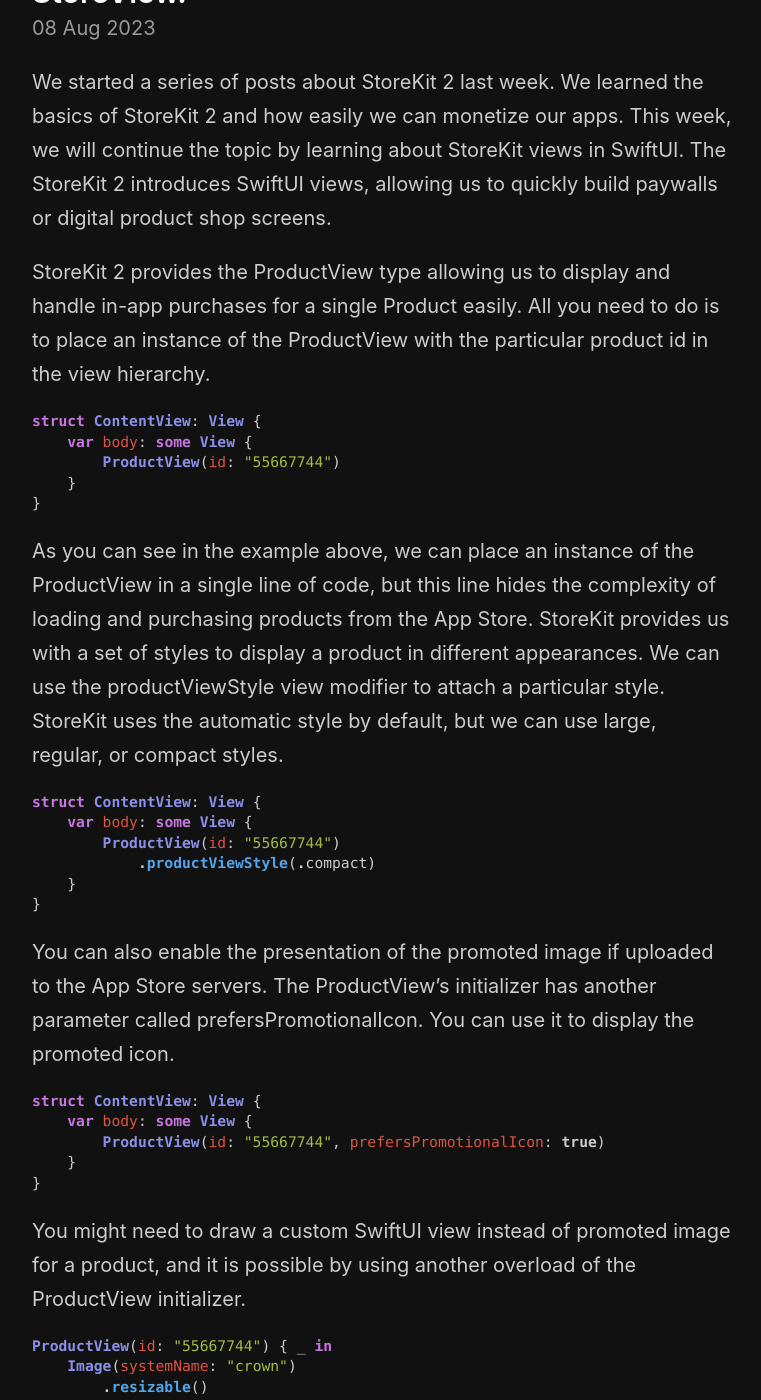
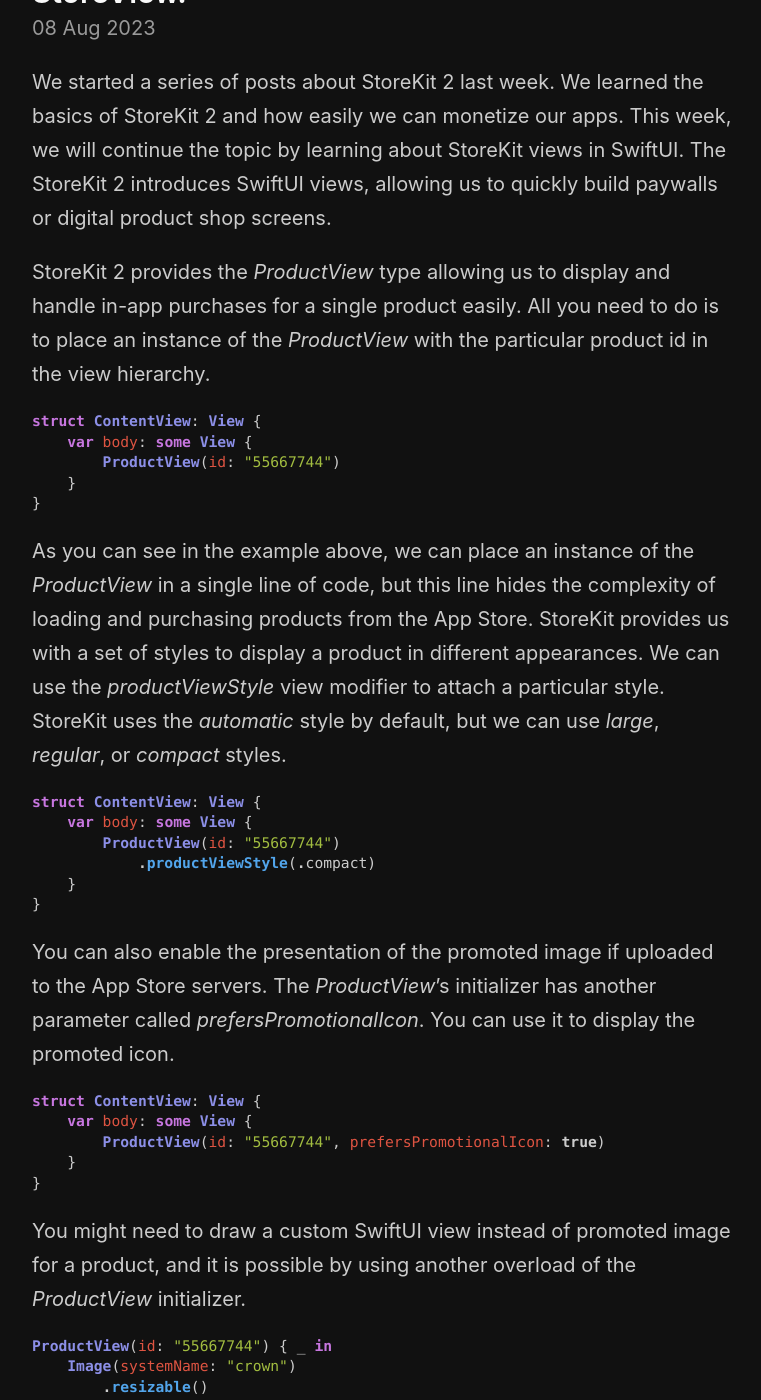
Before and after one commit to mecid/mecid.github.io, a Jekyll site: the page built from _posts/2023-08-08-mastering-storekit2-productview-in-swiftui.md, in a window 1280 px wide and 1400 px high, scrolled down 248 px. Shown: the whole window, without its empty margins (258-1019 px from the left). Built offline with Jekyll 4.4.1, drawn with Linux system fonts in a browser that asks for light colours; some of the changed text lies outside the part shown.

Commit message:
store view post formatted

````diff
--- a/_posts/2023-08-08-mastering-storekit2-productview-in-swiftui.md
+++ b/_posts/2023-08-08-mastering-storekit2-productview-in-swiftui.md
@@ -5,7 +5,7 @@
 
 We started a series of posts about StoreKit 2 last week. We learned the basics of StoreKit 2 and how easily we can monetize our apps. This week, we will continue the topic by learning about StoreKit views in SwiftUI. The StoreKit 2 introduces SwiftUI views, allowing us to quickly build paywalls or digital product shop screens.
 
-StoreKit 2 provides the ProductView type allowing us to display and handle in-app purchases for a single Product easily. All you need to do is to place an instance of the ProductView with the particular product id in the view hierarchy.
+StoreKit 2 provides the *ProductView* type allowing us to display and handle in-app purchases for a single product easily. All you need to do is to place an instance of the *ProductView* with the particular product id in the view hierarchy.
 
 ```swift
 struct ContentView: View {
@@ -15,7 +15,7 @@
 }
 ```
 
-As you can see in the example above, we can place an instance of the ProductView in a single line of code, but this line hides the complexity of loading and purchasing products from the App Store. StoreKit provides us with a set of styles to display a product in different appearances. We can use the productViewStyle view modifier to attach a particular style. StoreKit uses the automatic style by default, but we can use large, regular, or compact styles.
+As you can see in the example above, we can place an instance of the *ProductView* in a single line of code, but this line hides the complexity of loading and purchasing products from the App Store. StoreKit provides us with a set of styles to display a product in different appearances. We can use the *productViewStyle* view modifier to attach a particular style. StoreKit uses the *automatic* style by default, but we can use *large*, *regular*, or *compact* styles.
 
 ```swift
 struct ContentView: View {
@@ -26,7 +26,7 @@
 }
 ```
 
-You can also enable the presentation of the promoted image if uploaded to the App Store servers. The ProductView's initializer has another parameter called prefersPromotionalIcon. You can use it to display the promoted icon.
+You can also enable the presentation of the promoted image if uploaded to the App Store servers. The *ProductView*'s initializer has another parameter called *prefersPromotionalIcon*. You can use it to display the promoted icon.
 
 ```swift
 struct ContentView: View {
@@ -36,7 +36,7 @@
 }
 ```
 
-You might need to draw a custom SwiftUI view instead of promoted image for a product, and it is possible by using another overload of the ProductView initializer.
+You might need to draw a custom SwiftUI view instead of promoted image for a product, and it is possible by using another overload of the *ProductView* initializer.
 
 ```swift
 ProductView(id: "55667744") { _ in
@@ -51,7 +51,7 @@
 
 As you can see in the example above, you can handle different loading states of promotional image and replace it with your own SwiftUI view if needed.
 
-Another option is to build a completely custom product presentation by introducing a custom type of style. In this case, we must create a type conforming to the ProductViewStyle protocol.
+Another option is to build a completely custom product presentation by introducing a custom type of style. In this case, we must create a type conforming to the *ProductViewStyle* protocol.
 
 ```swift
 struct CustomProductStyle: ProductViewStyle {
@@ -84,7 +84,7 @@
 }
 ```
 
-As you can see in the example above, we define the CustomProductStyle type conforming to the ProductViewStyle protocol. The ProductViewStyle protocol has the only requirement, which is the makeBody function. The makeBody function has the parameter of type ProductViewStyleConfiguration, providing us with all the needed information about the product, loading state, and purchase functionality.
+As you can see in the example above, we define the *CustomProductStyle* type conforming to the *ProductViewStyle* protocol. The *ProductViewStyle* protocol has the only requirement, which is the *makeBody* function. The makeBody function has the parameter of type *ProductViewStyleConfiguration*, providing us with all the needed information about the product, loading state, and purchase functionality.
 
 We can use different product styles to build the layout we need. Let's make a paywall screen displaying subscription options among the lifetime in-app purchases.
 
@@ -113,7 +113,7 @@
 }
 ```
 
-As you can see, we use different style options to display the list of available in-app purchases just in a few lines of code. And the UI we build supports purchasing and observes refunds automatically. But StoreKit views in SwiftUI don't stop here. It provides us with the StoreView view displaying the collection of products in different layouts depending on the available space.
+As you can see, we use different style options to display the list of available in-app purchases just in a few lines of code. And the UI we build supports purchasing and observes refunds automatically. But StoreKit views in SwiftUI don't stop here. It provides us with the *StoreView* view displaying the collection of products in different layouts depending on the available space.
 
 ```swift
 struct ContentView: View {
@@ -140,7 +140,7 @@
 }
 ```
 
-The StoreView displays the layout for displaying a collection of products. For example, on tvOS StoreView uses a grid to show the products. You can still customize the look and feel of the products displayed in the StoreView by applying the productViewStyle view modifier to the StoreView.
+The *StoreView* displays the layout for displaying a collection of products. For example, on tvOS *StoreView* uses a grid to show the products. You can still customize the look and feel of the products displayed in the *StoreView* by applying the *productViewStyle* view modifier to the *StoreView*.
 
 ```swift
 struct ContentView: View {
@@ -168,6 +168,6 @@
 }
 ```
 
-The StoreView provides a set of buttons like restore transactions or paywall cancellation buttons out of the box. You can manipulate the visibility of a particular button by using the storeButton view modifier.
+The *StoreView* provides a set of buttons like restore transactions or paywall cancellation buttons out of the box. You can manipulate the visibility of a particular button by using the *storeButton* view modifier.
 
 Today we learned about SwiftUI views that StoreKit 2 provides us to build paywalls in our apps.
````
